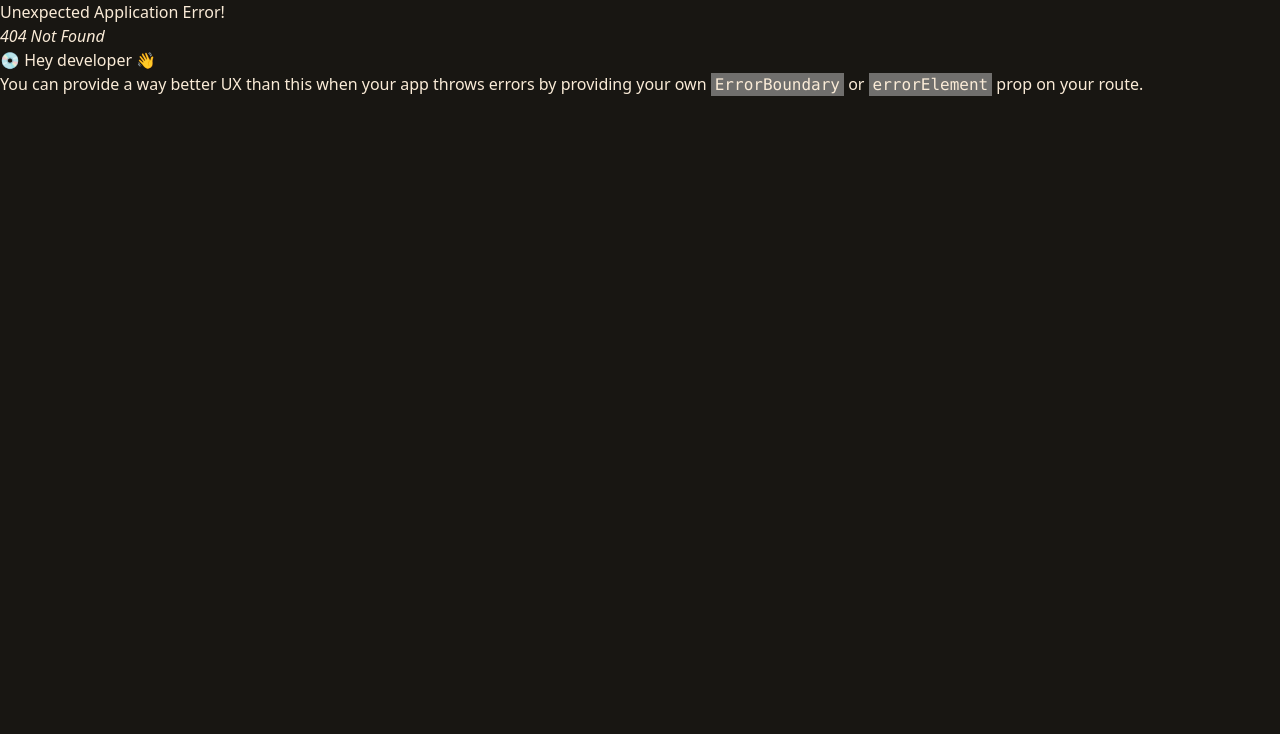
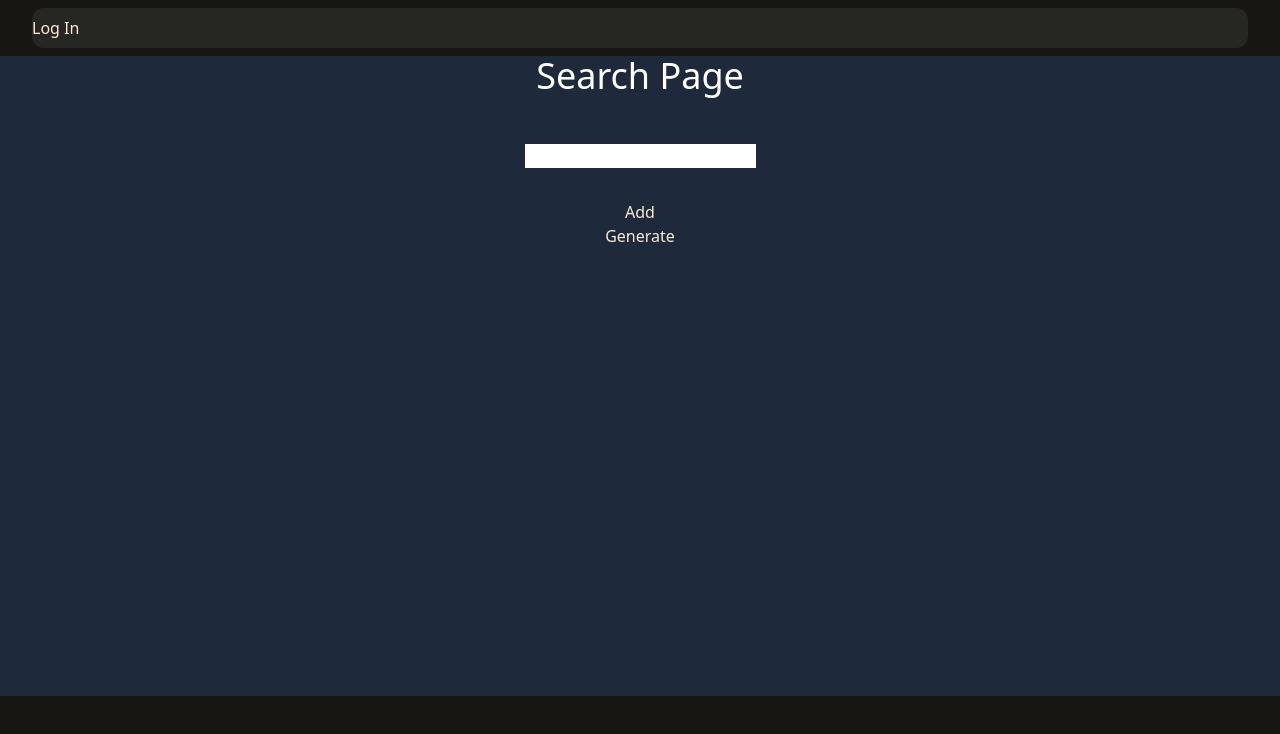
Before and after one commit to AvirupRay/CookBook, a React (Vite) app in the folder clientside/: page /search in a window 1280 px wide. Before the commit this address had no page. Shown: the top 734 px of the page. Built offline with nearby package versions, Linux system fonts and the light colour scheme.

Commit message:
foods search

```diff
--- /dev/null
+++ b/clientside/src/components/search/Search.jsx
@@ -0,0 +1,59 @@
+import { React, useState } from "react";
+import axios from "axios";
+
+const Search = () => {
+  const [foods, setFoods] = useState([]);
+  const [item, setItem] = useState("");
+
+  function add(e) {
+    e.preventDefault();
+    setFoods([...foods, item]);
+    setItem("");
+  }
+
+  function generate(e) {
+    e.preventDefault();
+    // const text =
+    //   "I Have " + foods[0] + " and " + foods[1] + " what can I make with it?";
+    var text = "I have";
+    for (var i = 0; i < foods.length; i++) {
+      if (i == 0) text += " " + foods[i];
+      else text += ", " + foods[i];
+    }
+    text += " what can I make with it?";
+    const data = { text: text };
+    axios.post("http://localhost:3000/api/Rec", data).then((res) => {
+      console.log(res.data);
+      setFoods([]);
+    });
+  }
+
+  return (
+    <div>
+      <div className="bg-slate-800 w-[100vw] h-[80vh]">
+        <div className="flex flex-col justify-start items-center h-full">
+          <h1 className="text-white text-4xl">Search Page</h1>
+          <input
+            type="text"
+            className="mt-12"
+            value={item}
+            onChange={(e) => {
+              setItem(e.target.value);
+            }}
+          />
+          <button type="button" onClick={add} className="mt-8">
+            Add
+          </button>
+          <button type="button" onClick={generate}>
+            Generate
+          </button>
+          {foods.map((i, index) => (
+            <li key={index}>{i}</li>
+          ))}
+        </div>
+      </div>
+    </div>
+  );
+};
+
+export default Search;
--- a/clientside/src/main.jsx
+++ b/clientside/src/main.jsx
@@ -10,6 +10,7 @@ import "./index.css";
 import Homepage from "./components/homepage/Homepage.jsx";
 import Foodlist from "./components/foodlist/Foodlist.jsx";
 import Layout from "./Layout.jsx";
+import Search from "./components/search/Search.jsx";
 import { Auth0Provider } from "@auth0/auth0-react";
 
 const AppRouter = createBrowserRouter([
@@ -24,6 +25,10 @@ const AppRouter = createBrowserRouter([
       {
         path: "/list",
         element: <Foodlist />,
+      },
+      {
+        path: "/search",
+        element: <Search />,
       },
     ],
   },
```
Also changed, not shown: 1 other file (tests, documents, lock files or other folders).
